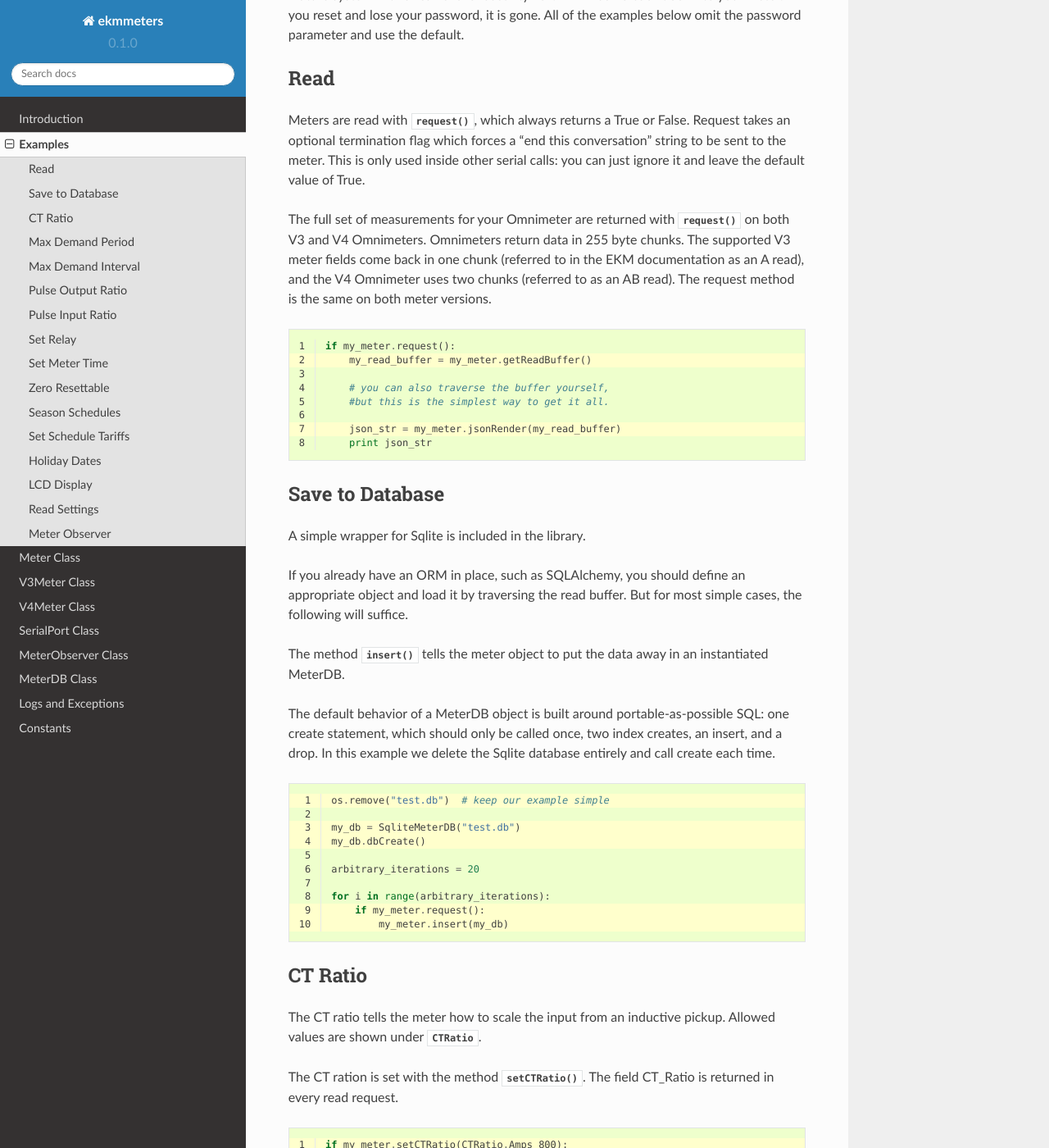
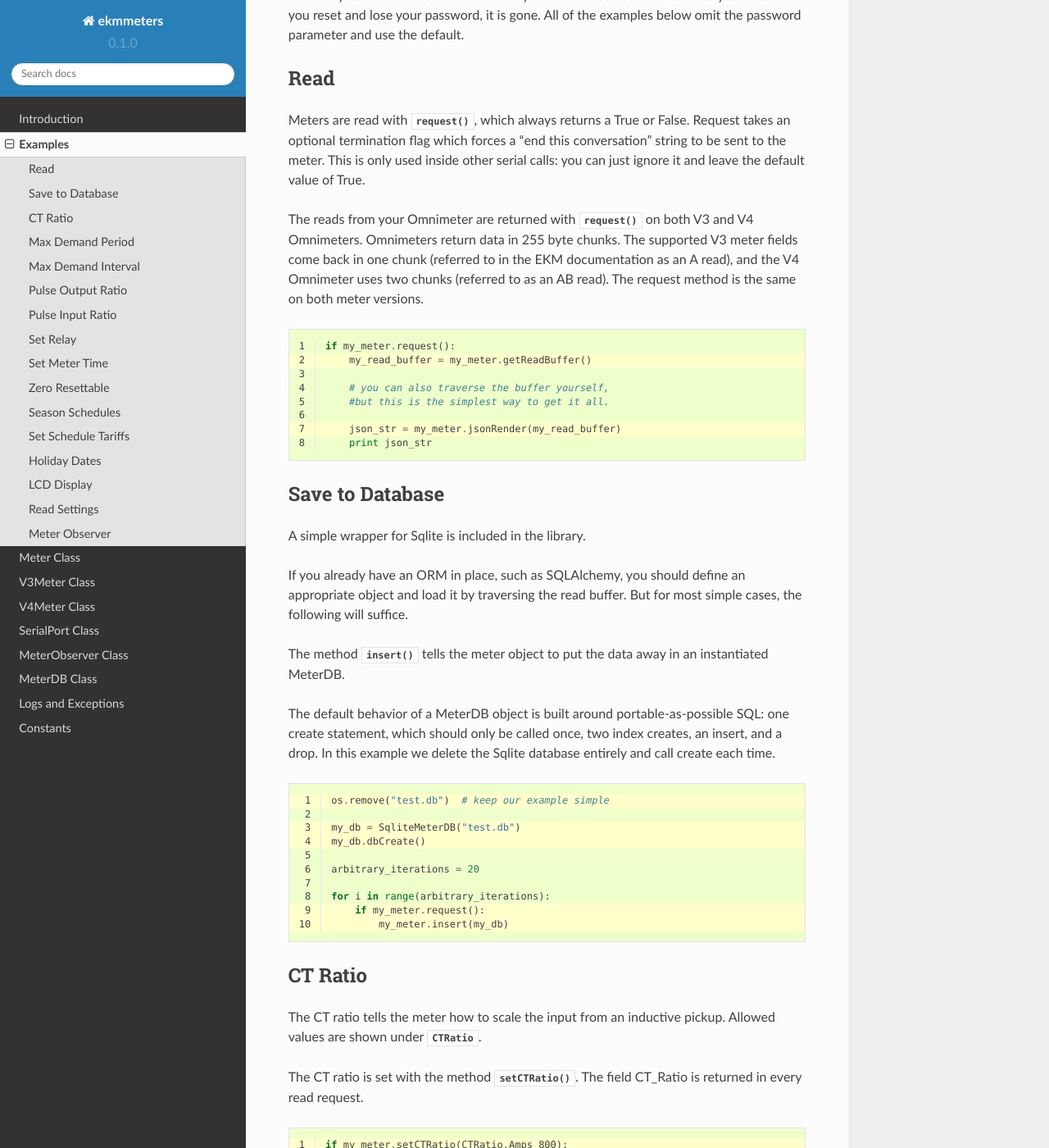
Before and after one commit to ekmmetering/ekmmeters, a Sphinx documentation site: the page built from docs/examples.rst, in a window 1280 px wide and 1400 px high, scrolled down 1004 px. Shown: the whole window at 82% size. Built offline with Sphinx 7.4.7 and the Read the Docs theme 2.0.0, drawn with Linux system fonts in a browser that asks for light colours.

Commit message:
Update examples.rst

```diff
--- a/docs/examples.rst
+++ b/docs/examples.rst
@@ -57,7 +57,7 @@ Meters are read with :func:`~ekmmeters.Meter.request`, which always returns a Tr
 an optional termination flag which forces a "end this conversation" string to be sent to the meter. This is only
 used inside other serial calls: you can just ignore it and leave the default value of True.
 
-The full set of measurements for your Omnimeter are returned with :func:`~ekmmeters.Meter.request` on
+The reads from your Omnimeter are returned with :func:`~ekmmeters.Meter.request` on
 both V3 and V4 Omnimeters. Omnimeters return data in 255 byte chunks.  The supported V3 meter fields come back in one chunk (referred to in the EKM documentation as an A read), and the V4 Omnimeter uses two chunks (referred to as an AB read).  The request method is the same on both meter versions.
 
 .. code-block:: python
@@ -110,7 +110,7 @@ CT Ratio
 The CT ratio tells the meter how to scale the input from an inductive pickup.
 Allowed values are shown under :class:`~ekmmeters.CTRatio`.
 
-The CT ration is set with the method :func:`~ekmmeters.Meter.setCTRatio`.
+The CT ratio is set with the method :func:`~ekmmeters.Meter.setCTRatio`.
 The field CT_Ratio is returned in every read request.
 
 
```
